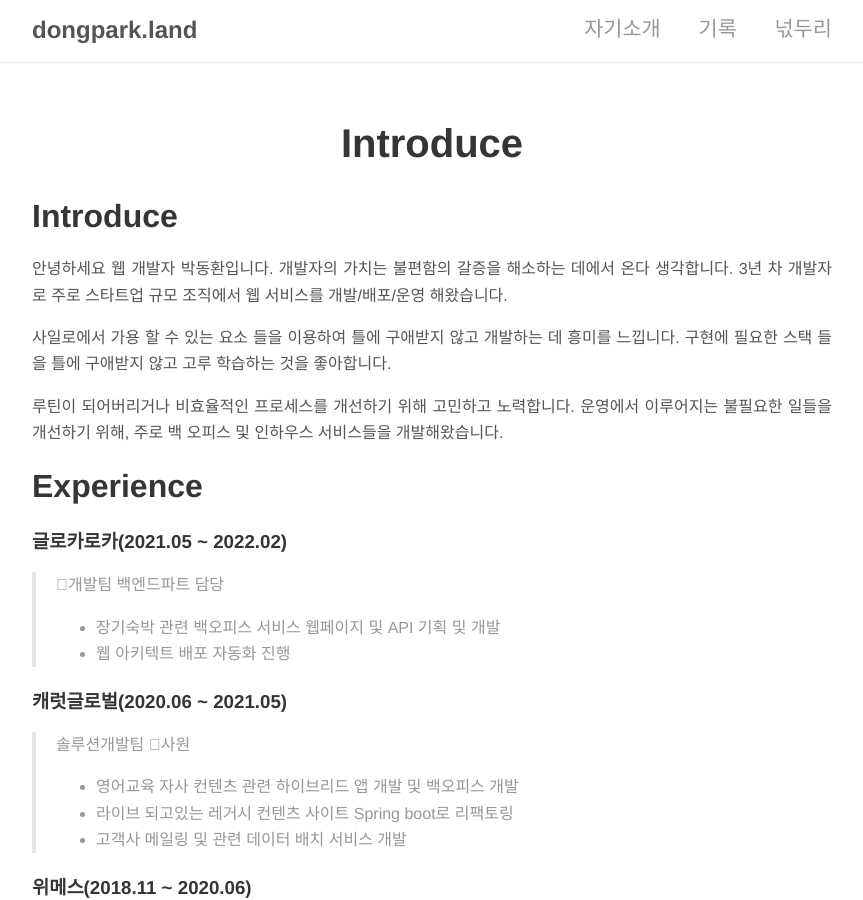
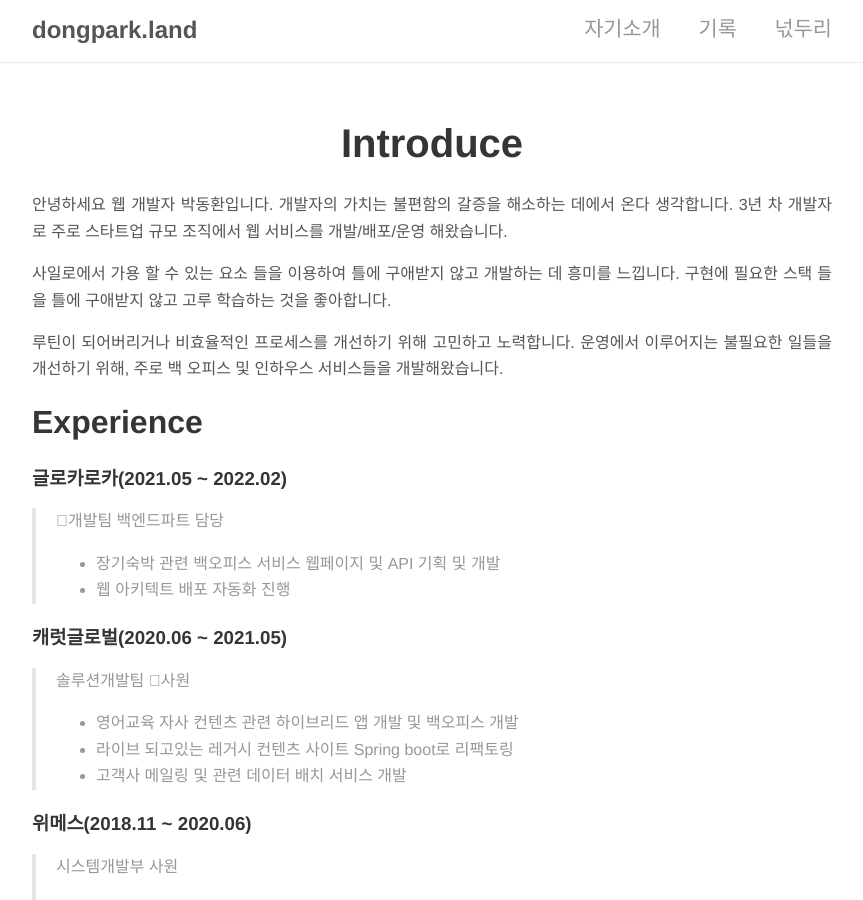
Before and after one commit to dong-park/dong-park.github.io_temp, a Jekyll site: the page built from profile/index.md, in a window 1280 px wide and 900 px high. Shown: the whole window, without its empty margins (208-1071 px from the left). Built offline with Jekyll 4.4.1, drawn with Linux system fonts in a browser that asks for light colours; nearby versions of some CDN libraries; our own code applies the rules of GitHub Pages for plain Markdown files.

Commit message:
자기소개 수정전

```diff
--- a/profile/index.md
+++ b/profile/index.md
@@ -1,8 +1,7 @@
 ---
 layout: post
-title:
+title: Introduce
 ---
-# Introduce
 
 안녕하세요 웹 개발자 박동환입니다.
 개발자의 가치는 불편함의 갈증을 해소하는 데에서 온다 생각합니다.
```
